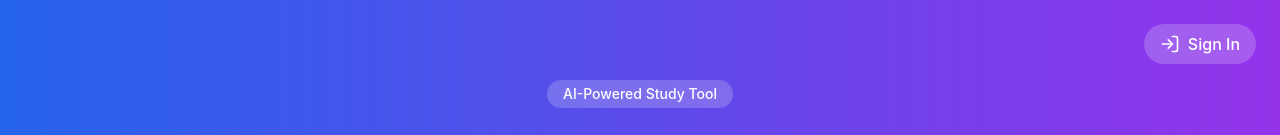
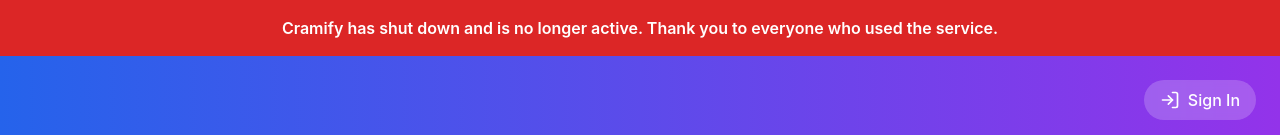
Before and after one commit to ryounan4/Cramify, a Next.js app in the folder frontend/: page / in a window 1280 px wide. Shown: the top 135 px of the page. Built offline with nearby package versions, Linux system fonts and the light colour scheme; no server answers.

Commit message:
Add message retiring the service

```diff
--- a/frontend/app/page.tsx
+++ b/frontend/app/page.tsx
@@ -72,6 +72,13 @@
 
   return (
     <div className="min-h-screen bg-gradient-to-br from-blue-50 via-white to-purple-50">
+      {/* Shutdown Banner */}
+      <div className="bg-red-600 text-white text-center py-4 px-6">
+        <p className="font-semibold text-base">
+          Cramify has shut down and is no longer active. Thank you to everyone who used the service.
+        </p>
+      </div>
+
       {/* Login Modal - appears when showLoginModal is true */}
       <LoginModal
         isOpen={showLoginModal}
```
